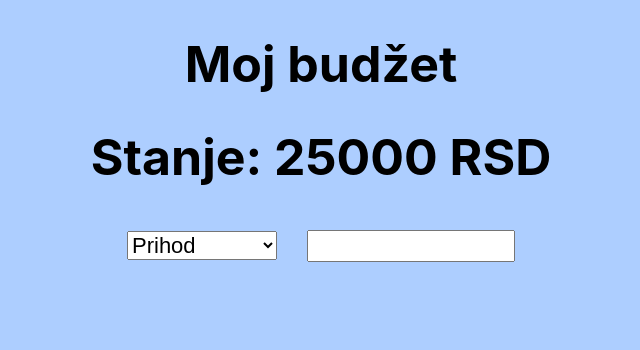
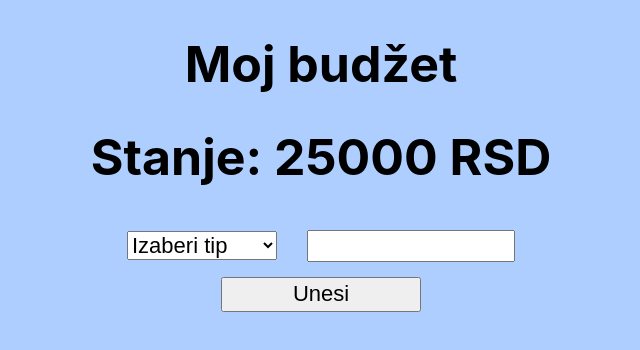
Before and after one commit to hel99/domaci-react, a React (Create React App) app: page / in a window 1280 px wide. Shown: the top 350 px of the page, without its empty margins (319-959 px from the left). Built offline with nearby package versions, Linux system fonts and the light colour scheme.

Commit message:
Funkcija za promenu stanja budzeta, prenos funkcije preko props

```diff
--- a/src/component/Promene.jsx
+++ b/src/component/Promene.jsx
@@ -1,23 +1,33 @@
 import { useState } from 'react';
 
-function Promene() {
+function Promene(props) {
 
     const [tipTransakcije, setTipTransakcije] = useState('');
+    const [iznos, setIznos] = useState();
 
     function handleSelect(e) {
         setTipTransakcije(e.target.value)
     }
 
-    console.log(tipTransakcije);
+    function handleIznos(e) {
+        setIznos(parseInt(e.target.value));
+    }
+
+
 
     return (
         <div>
             <select id="prihod-trosak-select" onChange={handleSelect} value={tipTransakcije}>
+                <option>Izaberi tip</option>
                 <option value="prihod">Prihod</option>
                 <option value="trosak">Trošak</option>
             </select>
 
-            <input type="text" id="input-iznos" />
+            <input type="number" id="input-iznos" onChange={handleIznos} value={iznos} />
+
+            <div>
+                <button id='btn-unesi' onClick={() => props.promeniStanje(tipTransakcije, iznos)}>Unesi</button>
+            </div>
         </div>
     )
 }
--- a/src/index.css
+++ b/src/index.css
@@ -31,3 +31,10 @@ body {
   font-size: 22px;
   margin-top: 10px;
 }
+
+#btn-unesi{
+  margin-top: 15px;
+  font-size: 22px;
+  width: 200px;
+  height: 35px;
+}
--- a/src/page/Budzet.jsx
+++ b/src/page/Budzet.jsx
@@ -5,13 +5,24 @@ function Budzet() {
 
     const [stanje, setStanje] = useState(25000);
 
+    function promeniStanje(tip, iznos) {
+
+        if (tip === 'trosak') {
+            const novot = stanje - iznos;
+            setStanje(novot)
+        }
+        if (tip === 'prihod') {
+            const novot = stanje + iznos;
+            setStanje(novot);
+        }
+    }
 
     return (
         <div>
             <h1 className="h1-n">Moj budžet</h1>
             <h1 className="h1-n">Stanje: {stanje} RSD</h1>
 
-            <Promene stanje={stanje} />
+            <Promene promeniStanje={promeniStanje} />
         </div>
     )
 }
```
